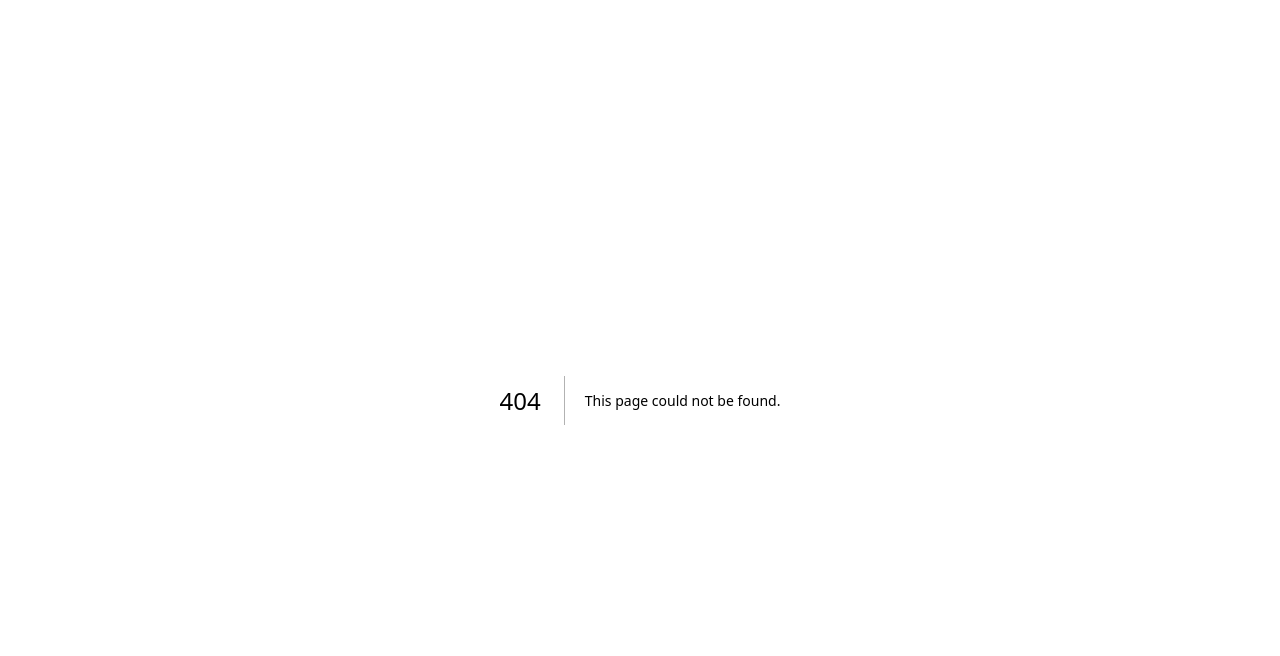
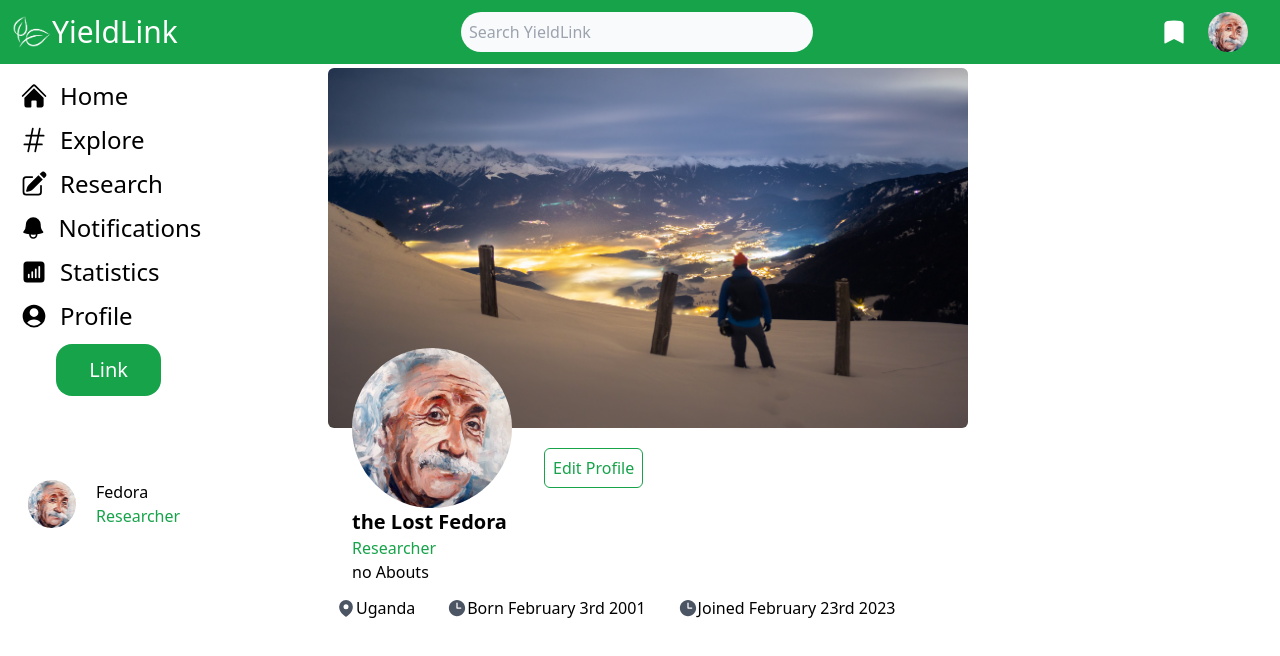
Before and after one commit to atwanzireT/yieldlink-nextjs, a Next.js app: page /profile in a window 1280 px wide. Before the commit this address had no page. Shown: the top 656 px of the page. Built offline with nearby package versions, Linux system fonts and the light colour scheme.

Commit message:
profile structure

```diff
--- /dev/null
+++ b/components/features/profile/userCard.tsx
@@ -0,0 +1,45 @@
+import profile from '../img/profile.jpg';
+import cover from '../img/cover.jpg';
+import Image from 'next/image';
+import { ClockIcon, MapIcon, MapPinIcon } from '@heroicons/react/24/solid';
+
+export default function UserCard() {
+    return (
+        <div>
+            <div>
+                <div>
+                    <Image
+                        src={cover}
+                        className="w-full mx-2 h-50 rounded-md"
+                        alt='' />
+                </div>
+                <div className="flex">
+                    <Image
+                        src={profile}
+                        className="w-40 mx-8 border-white border-3 h-40 rounded-full profile_img"
+                        alt='' />
+                    <button className='border bottom-2 border-green-600 h-10 py-auto px-2 my-auto rounded-md text-green-600 float-right'>Edit Profile</button>
+                </div>
+            </div>
+            <div className='mx-8'>
+                <h4 className='text-xl font-bold'>the Lost Fedora</h4>
+                <p className='text-green-600'>Researcher</p>
+                <p>no Abouts</p>
+            </div>
+            <div className="flex my-3">
+                <div className='flex mx-4'>
+                    <MapPinIcon className='h-5 w-5 m-auto text-gray-600'/>
+                    <h5>Uganda</h5>
+                </div>
+                <div className='flex mx-4'>
+                    <ClockIcon className='h-5 w-5 m-auto text-gray-600'/>
+                    <h5>Born February 3rd 2001</h5>
+                </div>
+                <div className='flex mx-4'>
+                    <ClockIcon className='h-5 w-5 m-auto text-gray-600'/>
+                    <h5>Joined February 23rd 2023</h5>
+                </div>
+            </div>
+        </div>
+    )
+}
--- a/components/left_section.tsx
+++ b/components/left_section.tsx
@@ -1,6 +1,8 @@
 import Link from "next/link";
 import { HomeIcon, HashtagIcon, ChartBarSquareIcon, PencilSquareIcon, BellIcon, UserCircleIcon } from "@heroicons/react/24/solid";
 import Image from "next/image";
+import profile from './img/profile.jpg';
+
 
 export default function Left_Bar() {
     return (
@@ -34,6 +36,20 @@ export default function Left_Bar() {
             <div className="mx-10">
                 <button className="bg-green-600 py-3 w-full px-5 text-xl text-white rounded-2xl">Link</button>
             </div>
+
+            <div className="absolute mt-20">
+                <div className="mx-2 flex p-1">
+                <Image
+                        src={profile}
+                        className="rounded-full h-12 w-12 mr-5"
+                        alt = ""
+                    />
+                    <Link href="profile">
+                        <h5>Fedora</h5>
+                        <h6 className="text-green-600">Researcher</h6>
+                    </Link>
+                </div>
+            </div>
         </div>
     )
 }
--- /dev/null
+++ b/pages/profile.tsx
@@ -0,0 +1,26 @@
+import UserCard from "@/components/features/profile/userCard";
+import Topbar from "@/components/features/topbar";
+import Left_Bar from "@/components/left_section";
+
+export default function Profile(){
+    return(
+        <div>
+    <div>
+      <Topbar/>
+      <div className="flex">
+        <div className="w-2/12 fixed left-2">
+          <Left_Bar/>
+        </div>
+        <div className="w-6/12 space-x-2 justify-center relative center-section">
+          <div className="mx-auto">
+            <UserCard/>
+          </div>
+        </div>
+        <div className="w-3/12 justify-center fixed left-8/12 right-2">
+          {/* <Right_Section/> */}
+        </div>
+      </div>
+    </div>
+        </div>
+    )
+}
--- a/styles/globals.css
+++ b/styles/globals.css
@@ -37,3 +37,7 @@
   align-items: center;
   width: 90%;
 }
+
+.profile_img{
+  margin-top: -80px;
+}
```
Also changed, not shown: components/features/img/cover.jpg (added).
